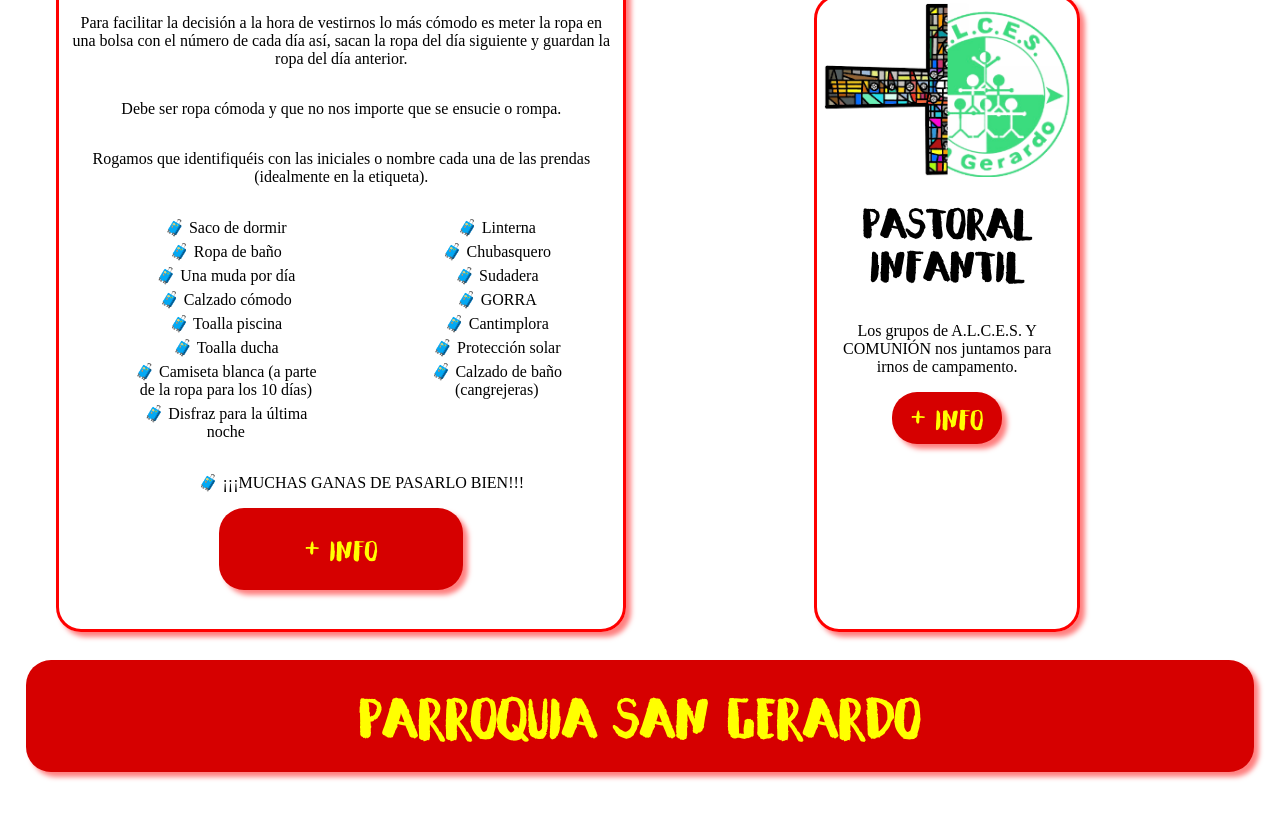
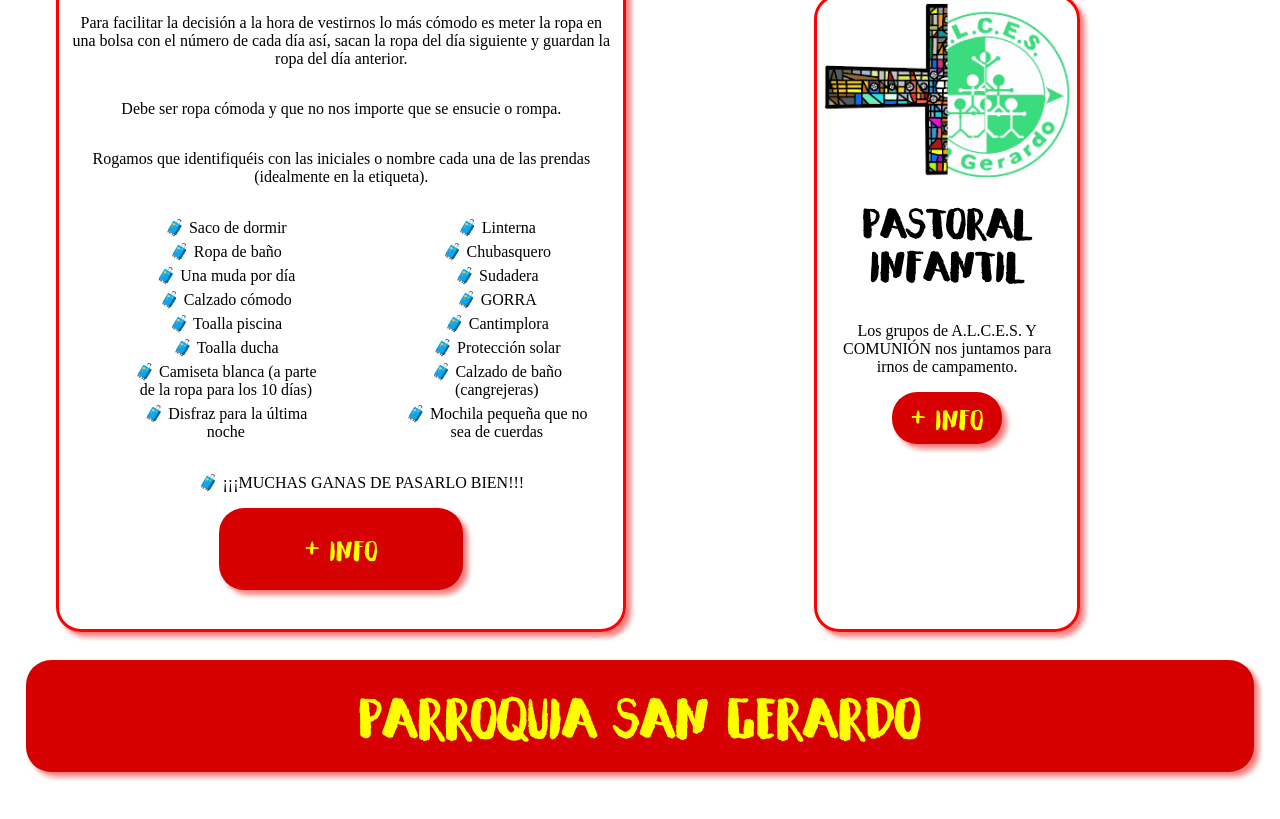
Before and after one commit to ParroquiaSanGerardo/CoroSanGerardo.github.io, a plain HTML site: page src/index.html in a window 1280 px wide. Shown: the part 1015-1834 px from the top of the page. Drawn offline with Linux system fonts and the light colour scheme.

Commit message:
Actualizar index.html

```diff
--- a/src/index.html
+++ b/src/index.html
@@ -55,6 +55,7 @@
 								<li> Cantimplora</li>
 								<li> Protección solar</li>
 								<li> Calzado de baño (cangrejeras)</li>
+         <li> Mochila pequeña que no sea de cuerdas</li>
 							</ul>
 						</div>
 						<div class="cen">
```
